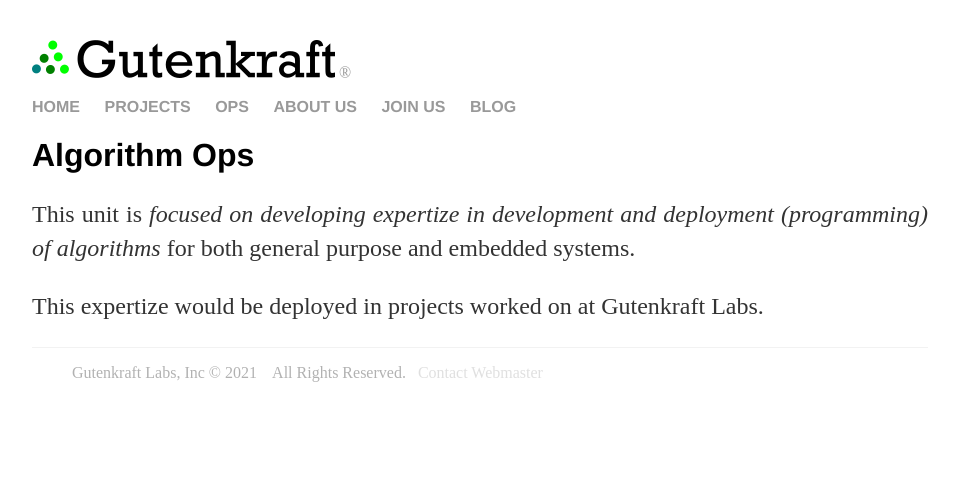
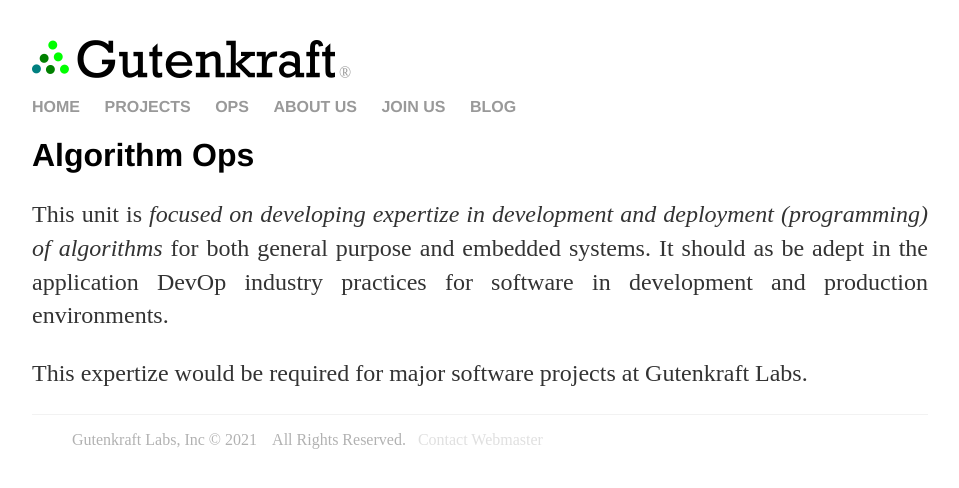
Before and after one commit to oferonmi/datafilik.github.io, a Jekyll site: the page built from ops/algo_op/index.html, in a window 1280 px wide. Shown: the top 488 px of the page, without its empty margins (160-1119 px from the left). Built offline with Jekyll 4.4.1, drawn with Linux system fonts in a browser that asks for light colours.

Commit message:
content update

```diff
--- a/ops/algo_op/index.html
+++ b/ops/algo_op/index.html
@@ -5,11 +5,11 @@
 <div class="blurb">
     <h1>Algorithm Ops</h1>
     <p align="justify">
-        This unit is <em>focused on developing expertize in development and deployment (programming) of algorithms</em> for both general purpose and embedded systems.
+        This unit is <em>focused on developing expertize in development and deployment (programming) of algorithms</em> for both general purpose and embedded systems. It should as be adept in the application DevOp industry practices for software in development and production environments.
     </p>
 
     <p align="justify">
-        This expertize would be deployed in projects worked on at Gutenkraft Labs.
+        This expertize would be required for major software projects at Gutenkraft Labs.
     </p>
 
 </div>
--- a/ops/cadnm_op/index.html
+++ b/ops/cadnm_op/index.html
@@ -5,11 +5,11 @@
 <div class="blurb">
     <h1>Computer aided design and manufacturing (CAD&M) Ops</h1>
     <p align="justify">
-        The focus of this op is <em>to muster and / or develop experstize in Electronic Design Automation (EDA) at the heart of fabless operations as well as in 2D and 3D CAD for precision engineered systems</em>.
+        The focus of this op is <em>to muster and / or develop expertize in Electronic Design Automation (EDA) for fabless semiconductor development as well as in 2D and 3D CAD for precision engineered systems design</em>.
     </p>
 
     <p align="justify">
-        This would be handy for quickly developing system prototypes.
+        This would be handy for quickly developing system prototypes and providing workable blueprints and and semiconductor IP for production.
     </p>
 
 </div>
--- a/ops/snc_op/index.html
+++ b/ops/snc_op/index.html
@@ -5,7 +5,7 @@
 <div class="blurb">
     <h1>Signal and Connectivity (S&C) Ops</h1>
     <p align="justify">
-        This operational focus area is concerned with <em>developing novel processing technique for aquired and/or fused signals from sensors in communication and wireless sensor networks</em>.
+        This op focuses on <em>developing novel processing techniques for aquired and/or fused signals from sensors in communication and wireless sensor networks</em>.
     </p>
 
     <p align="justify">
@@ -13,7 +13,7 @@
     </p>
 
     <p align="justify">
-        We hybrid network allows for creating robust machine networks that take advantage of the resilence of decentralized systems as well as the efficiency of centralized systems.
+        Hybrid network allows for creating robust machine networks that take advantage of the resilence of decentralized systems as well as the efficiency of centralized systems.
     </p>
 
 </div>
```
